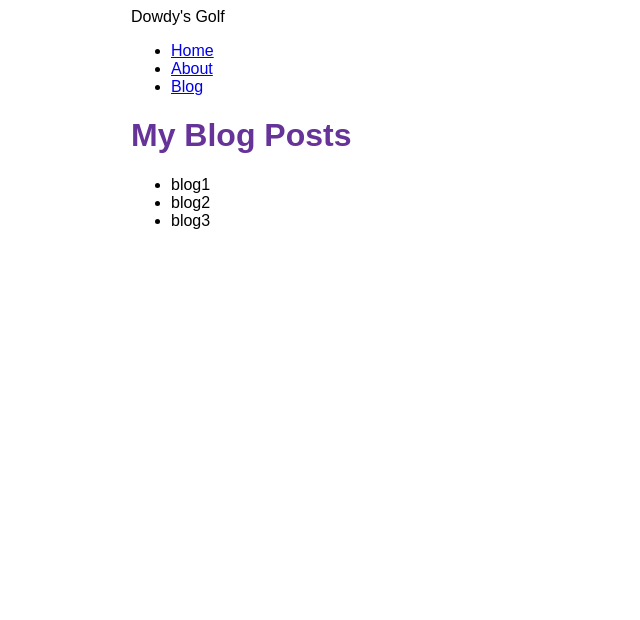
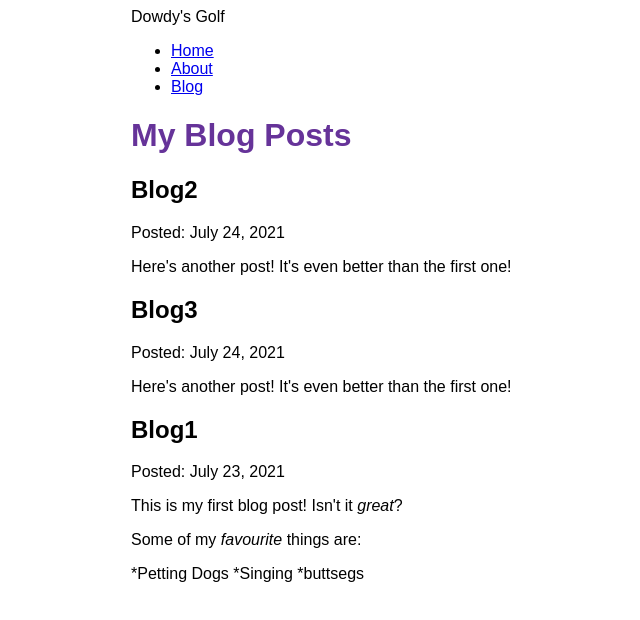
Before and after one commit to bright-stone/my-first-gatsby-site, a Gatsby site: page /blog in a window 1280 px wide. Shown: the whole page, without its empty margins (259-899 px from the left). Built offline with nearby package versions, Linux system fonts and the light colour scheme; Gatsby itself is replaced by a stand-in of ours.

Commit message:
Finished Gatsby Tutorial Part 5

```diff
--- a/blog/blog1.mdx
+++ b/blog/blog1.mdx
@@ -0,0 +1,12 @@
+---
+title: "Blog1"
+date: "2021-07-23"
+---
+
+This is my first blog post! Isn't it *great*?
+
+Some of my *favourite* things are:
+
+*Petting Dogs
+*Singing
+*buttsegs
--- a/blog/blog2.mdx
+++ b/blog/blog2.mdx
@@ -0,0 +1,6 @@
+---
+title: "Blog2"
+date: "2021-07-24"
+---
+
+Here's another post! It's even better than the first one!
--- a/blog/blog3.mdx
+++ b/blog/blog3.mdx
@@ -0,0 +1,6 @@
+---
+title: "Blog3"
+date: "2021-07-24"
+---
+
+Here's another post! It's even better than the first one!
--- a/gatsby-config.js
+++ b/gatsby-config.js
@@ -13,5 +13,6 @@
         path: `${__dirname}/blog`
       }
     },
+    "gatsby-plugin-mdx",
   ],
 };
--- a/package.json
+++ b/package.json
@@ -14,8 +14,11 @@
     "clean": "gatsby clean"
   },
   "dependencies": {
+    "@mdx-js/mdx": "^1.6.22",
+    "@mdx-js/react": "^1.6.22",
     "gatsby": "^4.2.0",
     "gatsby-plugin-image": "^2.2.0",
+    "gatsby-plugin-mdx": "^3.2.0",
     "gatsby-plugin-sharp": "^4.2.0",
     "gatsby-source-filesystem": "^4.2.0",
     "react": "^17.0.1",
--- a/src/pages/blog.js
+++ b/src/pages/blog.js
@@ -1,28 +1,36 @@
 import * as React from 'react'
 import { graphql } from 'gatsby'
+import { MDXRenderer } from 'gatsby-plugin-mdx'
 import Layout from '../components/layout'
 
 const BlogPage = ({ data }) => {
     return (
         <Layout pageTitle="My Blog Posts">
-            <ul>
-                {
-                    data.allFile.nodes.map(node => (
-                        <li key ={node.name}>
-                            {node.name}
-                        </li>
-                    ))
-                }
-            </ul>
+            {
+                data.allMdx.nodes.map((node) => (
+                    <article key={node.id}>
+                        <h2>{node.frontmatter.title}</h2>
+                        <p>Posted: {node.frontmatter.date}</p>
+                        <MDXRenderer>
+                            {node.body}
+                        </MDXRenderer>
+                    </article>
+                ))
+            }
         </Layout>
     )
 }
 
 export const query = graphql `
     query {
-        allFile {
+        allMdx(sort: {fields: frontmatter___date, order: DESC}) {
             nodes {
-                name
+                frontmatter {
+                date(formatString: "MMMM D, YYYY")
+                title
+                }
+                id
+                body
             }
         }
     }
```
Also changed, not shown: 1 other file.
